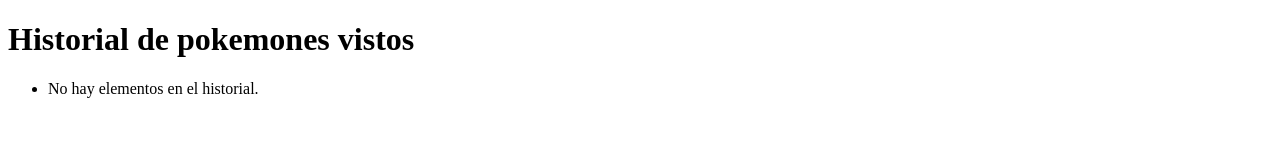
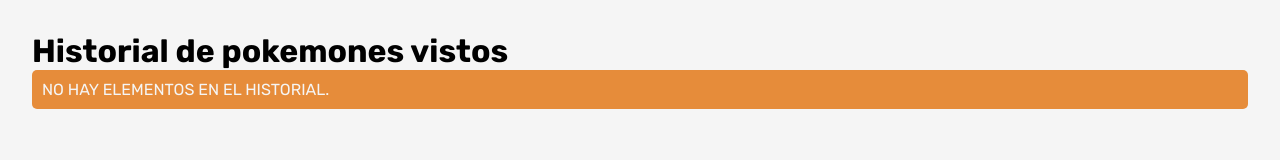
Before and after one commit to tatilai/parcial-1-pwa-ramirez-tatiana, a plain HTML site: page historial.html in a window 1280 px wide. Drawn offline with Linux system fonts and the light colour scheme.

Commit message:
feat:css del historial de pokemones vistos

```diff
--- a/historial.html
+++ b/historial.html
@@ -4,6 +4,7 @@
     <meta charset="UTF-8">
     <meta name="viewport" content="width=device-width, initial-scale=1.0">
     <title>Historial de pokemones vistos</title>
+    <link rel="stylesheet" href="style.css">
 </head>
 <body>
 
--- a/style.css
+++ b/style.css
@@ -216,3 +216,20 @@
             align-items: center;
             text-align: center;
         }
+
+
+
+        #historialLista{
+            list-style-type: none;
+            padding: 0;
+        }
+
+        #historialLista li {
+            margin-bottom: 10px;
+            padding: 10px;
+            background-color: #e68c3a;
+            border-radius: 5px;
+            text-transform: uppercase;
+            color:whitesmoke ;
+
+        }
```
